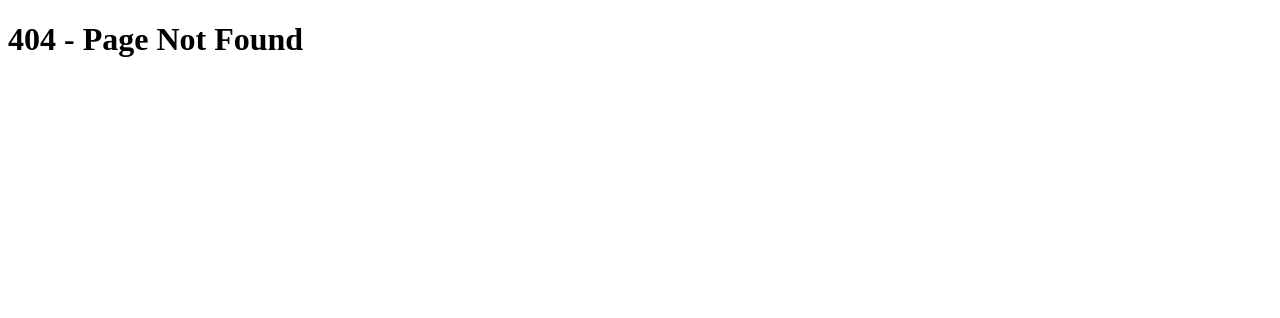
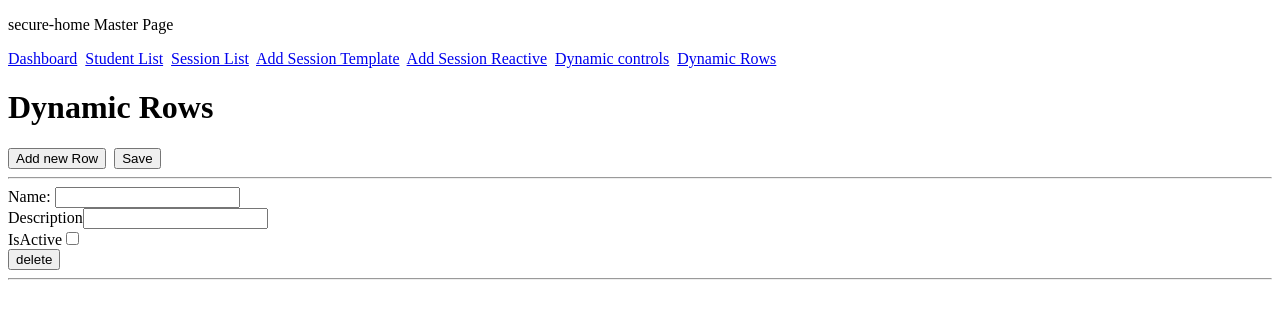
Before and after one commit to adeshshukla/angular-tutorial, an Angular app: page /portal/dynamicRows in a window 1280 px wide. Before the commit this address had no page. Shown: the top 318 px of the page. Built offline with nearby package versions, Linux system fonts and the light colour scheme.

Commit message:
Reactive forms - Dynamic Controls

```diff
--- a/angular.json
+++ b/angular.json
@@ -7,7 +7,6 @@
       "projectType": "application",
       "schematics": {
         "@schematics/angular:component": {
-          "inlineTemplate": true,
           "inlineStyle": true,
           "skipTests": true
         },
--- a/src/app/app-routing.module.ts
+++ b/src/app/app-routing.module.ts
@@ -18,6 +18,8 @@ import { DashboardComponent } from './components/secure-home/dashboard/dashboard
 import { PipedemoComponent } from './components/pipedemo/pipedemo.component';
 import { AddSession2Component } from './components/session/add-session2/add-session2.component';
 import { AddSessionReactiveComponent } from './components/session/add-session-reactive/add-session-reactive.component';
+import { DynamicControlsComponent } from './components/session/dynamic-controls/dynamic-controls.component';
+import { DynamicRowsComponent } from './components/session/dynamic-rows/dynamic-rows.component';
 
 const routes: Routes = [
 
@@ -30,6 +32,8 @@ const routes: Routes = [
       { path: 'sessionList', component: SessionlistComponent },
       { path: 'addSession', component: AddSession2Component },
       { path: 'addSessionReactive', component: AddSessionReactiveComponent },
+      { path: 'dynamicControls', component: DynamicControlsComponent },
+      { path: 'dynamicRows', component: DynamicRowsComponent },
       { path: '', redirectTo: 'dashboard', pathMatch: 'full' },
     ]
   },
--- a/src/app/app.module.ts
+++ b/src/app/app.module.ts
@@ -30,6 +30,8 @@ import { PipedemoComponent } from './components/pipedemo/pipedemo.component';
 import { GenderPipe } from './gender.pipe';
 import { AddSession2Component } from './components/session/add-session2/add-session2.component';
 import { AddSessionReactiveComponent } from './components/session/add-session-reactive/add-session-reactive.component';
+import { DynamicControlsComponent } from './components/session/dynamic-controls/dynamic-controls.component';
+import { DynamicRowsComponent } from './components/session/dynamic-rows/dynamic-rows.component';
 
 
 @NgModule({
@@ -38,7 +40,7 @@ import { AddSessionReactiveComponent } from './components/session/add-session-re
     , QueryComponent, PageNotFOundComponent, StudentlistComponent, StudentDetailComponent
     , SessionlistComponent, AddSessionComponent, TemplateReferenceComponent, SecureHomeComponent
     , PublicMasterComponent, SessiondetailComponent, DashboardComponent, PipedemoComponent
-    , GenderPipe, AddSession2Component, AddSessionReactiveComponent
+    , GenderPipe, AddSession2Component, AddSessionReactiveComponent, DynamicControlsComponent, DynamicRowsComponent
   ],
   imports: [
     BrowserModule, FormsModule, ReactiveFormsModule
--- a/src/app/components/secure-home/secure-home.component.ts
+++ b/src/app/components/secure-home/secure-home.component.ts
@@ -12,6 +12,9 @@ import { Component, OnInit } from '@angular/core';
       <a routerLink="sessionList">Session List</a>&nbsp;
       <a routerLink="addSession">Add Session Template</a>&nbsp;
       <a routerLink="addSessionReactive">Add Session Reactive</a>&nbsp;
+      <a routerLink="dynamicControls">Dynamic controls</a>&nbsp;
+      <a routerLink="dynamicRows">Dynamic Rows</a>&nbsp;
+
 
     </nav>
 
--- /dev/null
+++ b/src/app/components/session/dynamic-controls/dynamic-controls.component.html
@@ -0,0 +1,48 @@
+<h1>Dynamic Controls</h1>
+<form [formGroup]="frmSession" (ngSubmit)="saveValid(frmSession)">
+
+
+    <div>
+        <label>Name:
+            <input type="text" formControlName="name">
+        </label>
+        <div *ngIf="frmSession.controls.name.touched && frmSession.controls.name.hasError('required')">
+            <span style="color: red;">Name is required</span>
+        </div>
+        <div *ngIf="frmSession.controls.name.touched && frmSession.controls.name.hasError('minlength')">
+            <span style="color: red;">Name must be of at least 5 chars</span>
+        </div>
+    </div>
+
+    <div>
+        <label>Email:
+            <input type="text" formControlName="email" required>
+        </label>
+
+    </div>
+
+    <div>
+        <label>Description</label>
+        <input type="text" formControlName="desc">
+    </div>
+
+    <!-- <div *ngFor="let ctrl of frmSession.controls.contactNos.controls"></div> -->
+    <div formArrayName="contactNos">
+        <div *ngFor="let ctrl of frmSession.controls.contactNos['controls']; index as i">
+            <label>Contact No</label>
+            <input type="text" formControlName="{{i}}">
+        </div>
+    </div>
+    &nbsp; <button type="button" (click)="AddContact()">Add Contact</button>
+
+    <div>
+        <label>IsActive</label>
+        <input type="checkbox" formControlName="isActive">
+    </div>
+
+    <button type="submit">Submit</button>&nbsp;
+    <!-- <button (click)="SetValue()">Load from DB</button>&nbsp;
+    <button (click)="UpdateOneValue()">UpdateOneValue</button>&nbsp;
+    <button type="button" (click)="Reset()">Reset</button>&nbsp; -->
+
+</form>
--- /dev/null
+++ b/src/app/components/session/dynamic-controls/dynamic-controls.component.ts
@@ -0,0 +1,100 @@
+import { Component, OnInit } from '@angular/core';
+import { FormControl, Validators, FormBuilder, FormArray, FormGroup } from '@angular/forms';
+
+
+@Component({
+  selector: 'app1-dynamic-controls',
+  templateUrl: './dynamic-controls.component.html',
+  styles: [
+  ]
+})
+export class DynamicControlsComponent implements OnInit {
+
+  constructor(private formBuilder: FormBuilder) { }
+
+  frmSession = this.formBuilder.group({
+    name: new FormControl('ade', [Validators.required, Validators.minLength(5)]),
+    desc: new FormControl('', Validators.required),
+    email: new FormControl(''),
+
+    contactNos: new FormArray([
+      new FormControl(''),
+      new FormControl(''),
+    ]),
+    // contactNos: new FormArray([
+    //   new FormControl(''),
+    //   new FormControl('')
+    // ]),
+
+    isActive: new FormControl()
+  });
+
+  ngOnInit(): void {
+
+    this.frmSession.controls.contactNos.setValue(['12345', '12345678']);
+  }
+
+  AddContact() {
+
+    var contactCtrls = <FormArray>this.frmSession.controls.contactNos;
+    if(contactCtrls.length >= 3){
+      alert('Max count reached')
+    }else{
+      contactCtrls.push(new FormControl(''));
+    }
+
+  }
+
+
+  saveValid(frm: FormGroup) {
+
+
+    console.log(frm);
+    console.log(frm.controls.name.value);
+    console.log(this.frmSession.get('name').value);
+
+    console.log(frm.value)
+
+    if (frm.valid) {
+      console.log('save...!!!');
+    }
+    else {
+      alert('form invalid')
+    }
+  }
+
+  // Reset() {
+  //   // reset to default values.
+  //   this.frmSession.reset({
+  //     isActive: true,
+  //     name: '2020-2021'
+  //   });
+  // }
+
+  // SetValue() {
+  //   // http call
+  //   // let data = http.get();
+
+  //   let data = {
+  //     Name: 'Adesh',
+  //     Desc: "Desc",
+  //     Email: "ades@gmail.com",
+  //     isActive: true
+  //   }
+
+  //   this.frmSession.setValue({
+  //     name: data.Name,
+  //     desc: data.Desc,
+  //     email: data.Email,
+  //     isActive: data.isActive
+  //   });
+  // }
+
+  // UpdateOneValue() {
+  //   this.frmSession.patchValue({
+  //     desc: "New dec",
+  //     email: "New email",
+  //   });
+  // }
+
+}
--- /dev/null
+++ b/src/app/components/session/dynamic-rows/dynamic-rows.component.html
@@ -0,0 +1,35 @@
+<h1>Dynamic Rows</h1>
+<form [formGroup]="frmSession">
+    <button type="submit" (click)="AddNewRow()">Add new Row</button>&nbsp;
+    <button type="submit" (click)="Save()">Save</button>&nbsp;
+    <hr>
+
+    <div formArrayName="controlRow">
+        <div *ngFor="let ctrl of frmSession.controls.controlRow['controls']; index as i" [formGroupName]="i">
+            <div>
+                <label>Name:
+                    <input type="text" formControlName="name">
+                </label>
+            </div>
+
+            <div>
+                <label>Description</label>
+                <input type="text" formControlName="desc">
+            </div>
+
+            <div>
+                <label>IsActive</label>
+                <input type="checkbox" formControlName="isActive">
+            </div>
+
+            <button (click)=DeleteRow(i)>delete</button>
+            <hr>
+        </div>
+    </div>
+
+
+
+
+
+
+</form>
--- /dev/null
+++ b/src/app/components/session/dynamic-rows/dynamic-rows.component.ts
@@ -0,0 +1,46 @@
+import { Component, OnInit } from '@angular/core';
+import { FormControl, Validators, FormBuilder, FormArray, FormGroup } from '@angular/forms';
+
+@Component({
+  selector: 'app1-dynamic-rows',
+  templateUrl: './dynamic-rows.component.html',
+  styles: [
+  ]
+})
+export class DynamicRowsComponent implements OnInit {
+
+  constructor(private formBuilder: FormBuilder) { }
+
+  frmGroup = this.formBuilder.group({
+    name: new FormControl(''),
+    desc: new FormControl(''),
+    isActive: new FormControl()
+  });
+
+  frmSession = this.formBuilder.group({
+    controlRow: new FormArray([this.frmGroup])
+  });
+
+  ngOnInit(): void {
+  }
+
+  AddNewRow() {
+    (<FormArray>this.frmSession.controls.controlRow).push(
+      this.formBuilder.group({
+        name: new FormControl(''),
+        desc: new FormControl(''),
+        isActive: new FormControl()
+      }))
+  }
+
+  DeleteRow(index){
+    var controls= (<FormArray>this.frmSession.controls.controlRow);
+
+    controls.removeAt(index);
+
+  }
+
+  Save(){
+    console.log(this.frmSession.controls.controlRow.value);
+  }
+}
```
